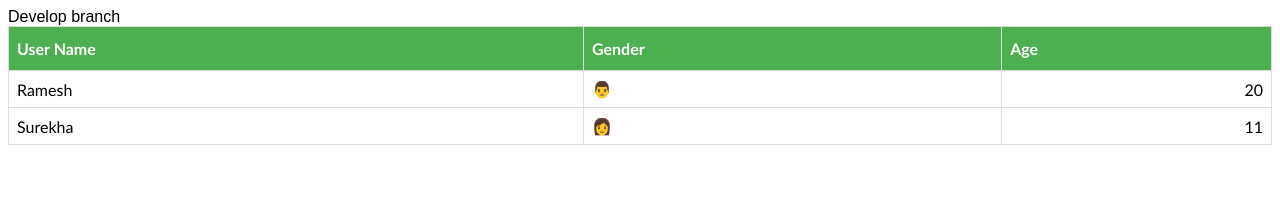
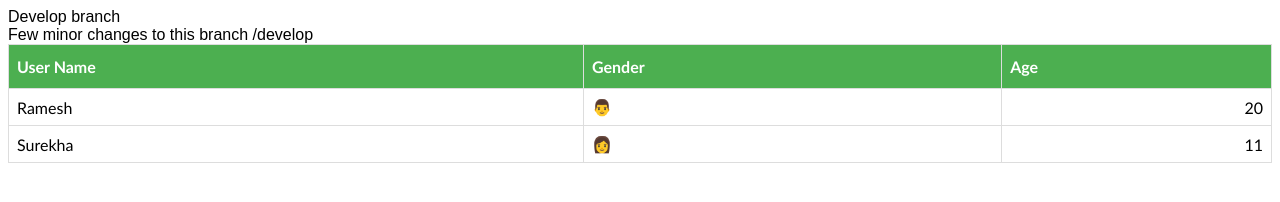
Before and after one commit to sanjaybh/DynamicGrid, a website built with Parcel: page index.html in a window 1280 px wide. Built offline with nearby package versions, Linux system fonts and the light colour scheme.

Commit message:
modified for testing github actions

```diff
--- a/index.html
+++ b/index.html
@@ -7,6 +7,7 @@
 
   <body>
     <div>Develop branch</div>
+    <div>Few minor changes to this branch /develop</div>
     <div class="example-grid-parent"></div>
 
     <script src="src/index.js"></script>
```
